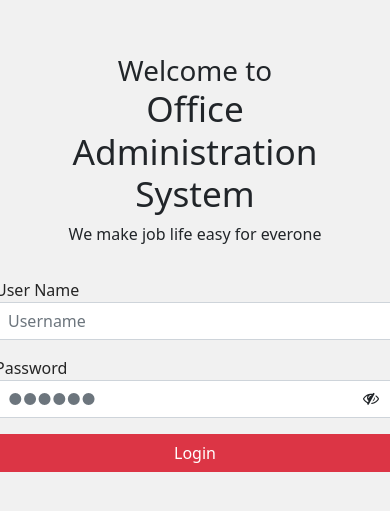
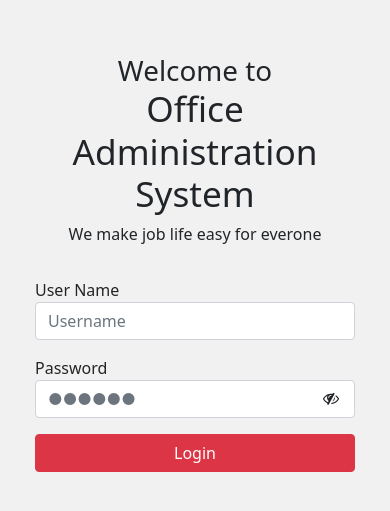
Before and after one commit to rahimasalman/Oas-front, a React (Create React App) app: page / in a window 390 px wide. Shown: the part 151-662 px from the top of the page. Built offline with nearby package versions, Linux system fonts and the light colour scheme.

Commit message:
Modified responsivness

```diff
--- a/src/index.scss
+++ b/src/index.scss
@@ -46,7 +46,7 @@
       }
       form {
         @media only screen and (max-width: 768px) {
-          min-width: 25rem;
+          min-width: 20rem;
         }
         .form-group {
           width: 70%;
@@ -73,7 +73,7 @@
         }
         .btn {
           width: 9rem;
-         float: right;
+          float: right;
           @media only screen and (max-width: 768px) {
             width: 100%;
           }
```
